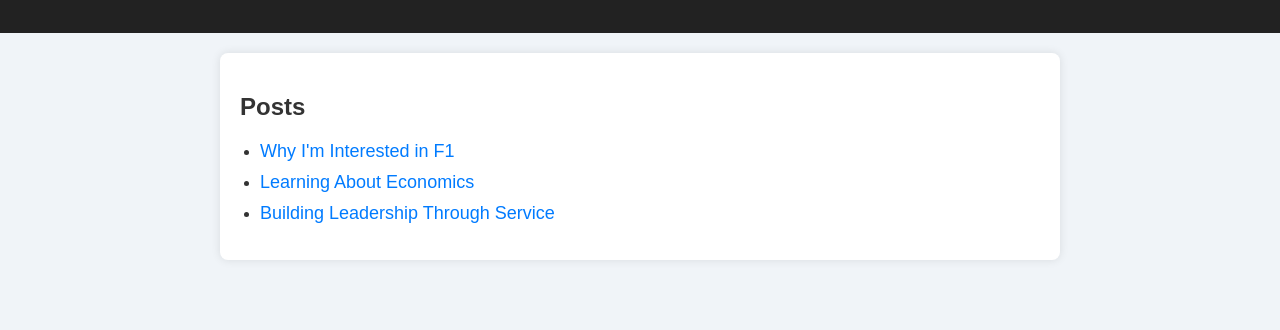
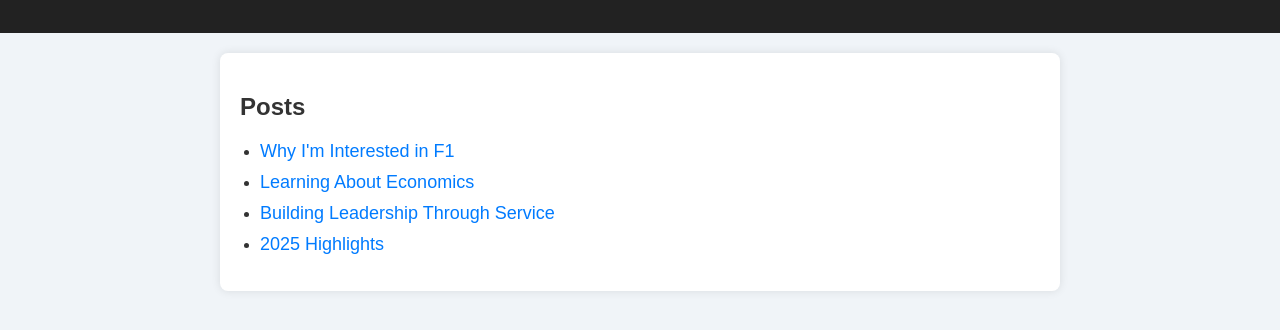
Before and after one commit to zara-portfolio/zara-portfolio.github.io, a plain HTML site: page blog/index.html in a window 1280 px wide. Shown: the part 122-452 px from the top of the page. Drawn offline with Linux system fonts and the light colour scheme.

Commit message:
Update index.html

```diff
--- a/blog/index.html
+++ b/blog/index.html
@@ -55,6 +55,7 @@
   <li><a href="why-im-interested-in-f1.html">Why I'm Interested in F1</a></li>
   <li><a href="economics-intro.html">Learning About Economics</a></li>
   <li><a href="building-leadership.html">Building Leadership Through Service</a></li>
+    <li><a href="2025-highlights.html">2025 Highlights</a></li>
 </ul>
 
     </ul>
```
